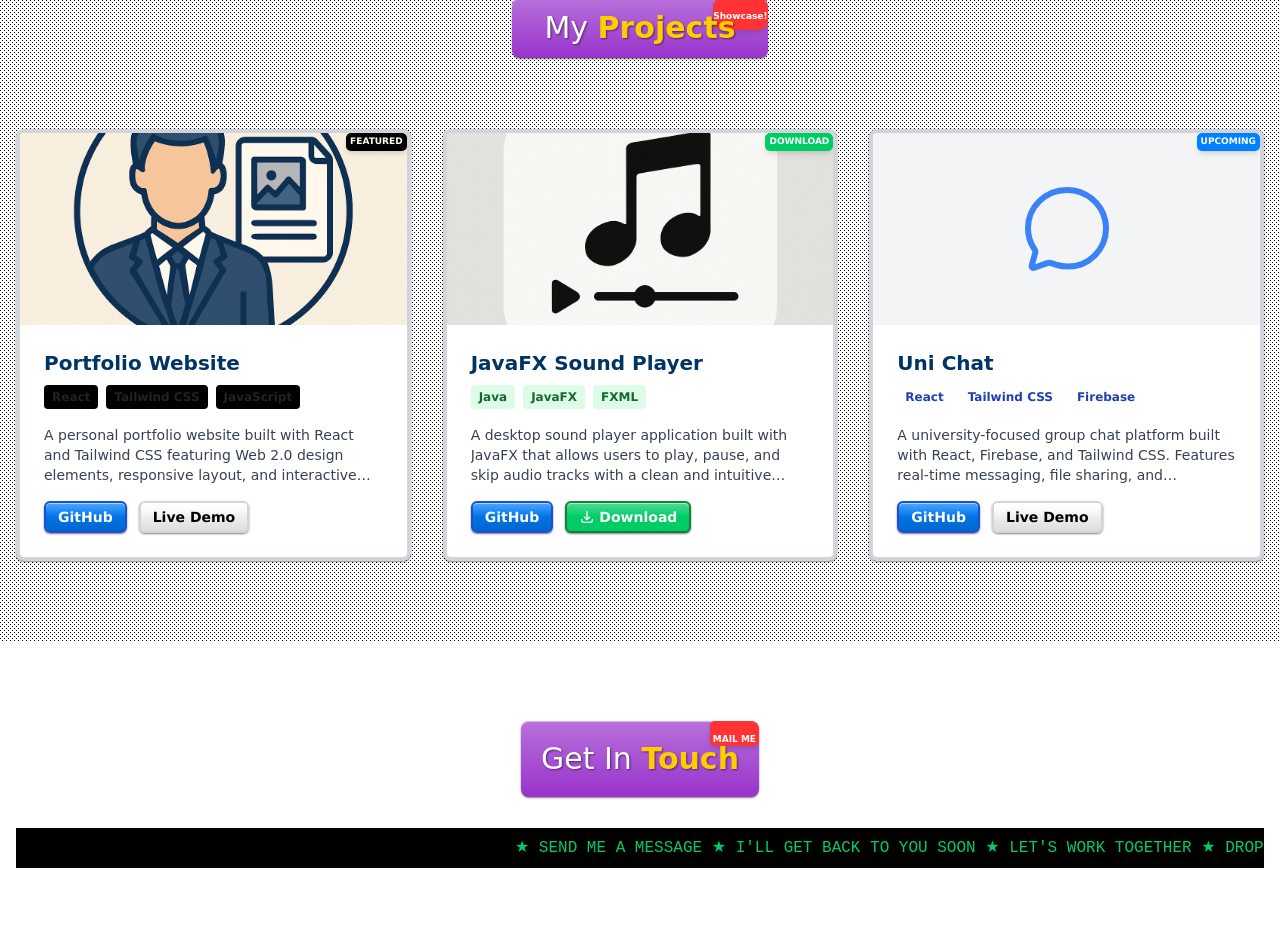
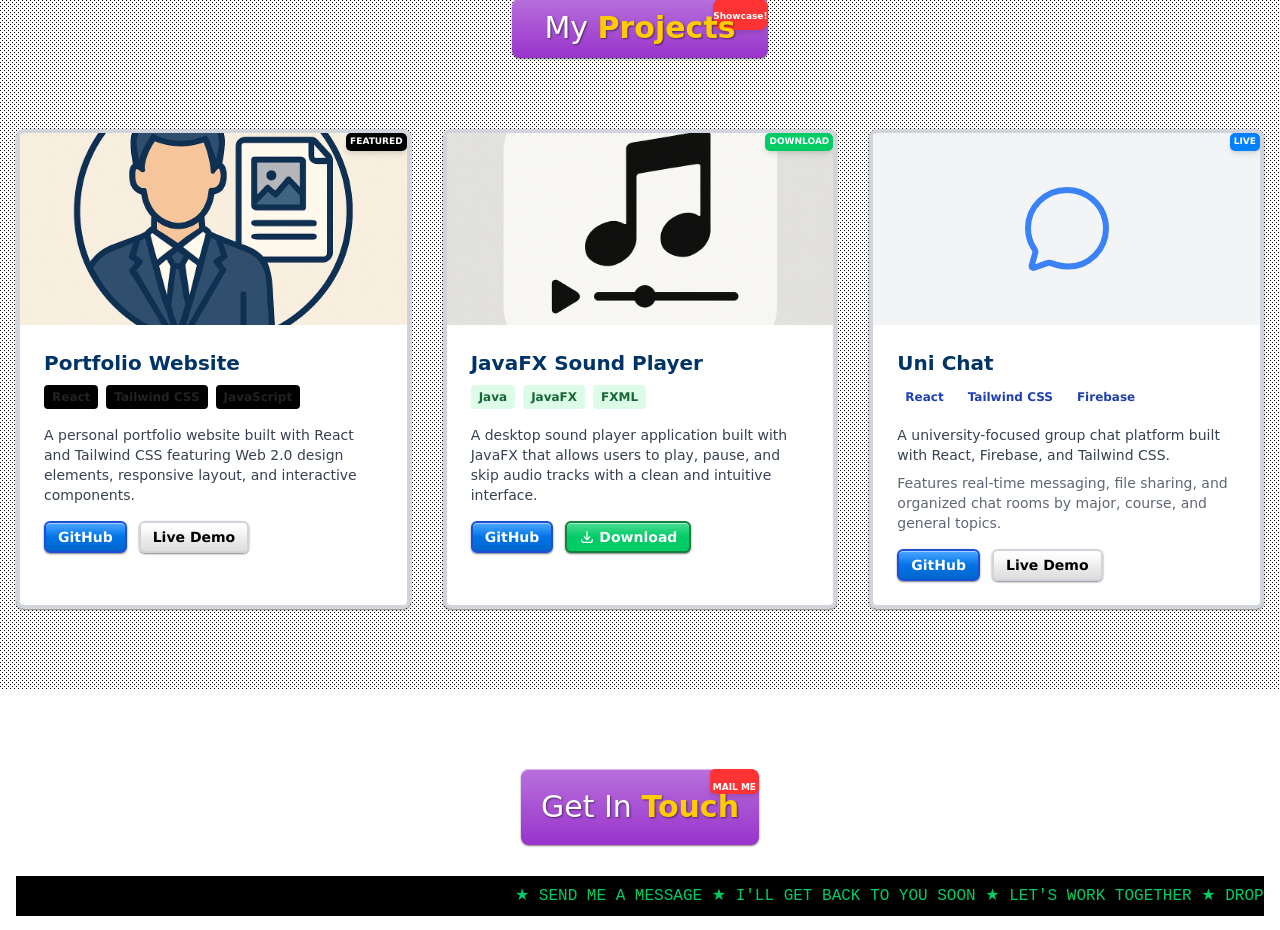
Before and after one commit to AhmedQw1/CV-Web-Portfolio, a React (Vite) app: page / in a window 1280 px wide. Shown: the part 2520-3450 px from the top of the page. Built offline with nearby package versions, Linux system fonts and the light colour scheme; the HTML template or start-up script is replaced by a standard one.

Commit message:
Increase project card and image container heights for visual consistency

```diff
--- a/src/sections/Projects.jsx
+++ b/src/sections/Projects.jsx
@@ -1,3 +1,9 @@
+/**
+ * Projects component
+ * Current Date and Time (UTC - YYYY-MM-DD HH:MM:SS formatted): 2025-08-13 10:01:37
+ * Current User's Login: AhmedQw1
+ */
+
 import { IoChatbubbleOutline } from "react-icons/io5";
 import React, { useEffect, useRef } from 'react';
 
@@ -52,19 +58,20 @@ const Projects = () => {
       ],
       description: "A desktop sound player application built with JavaFX that allows users to play, pause, and skip audio tracks with a clean and intuitive interface.",
       githubUrl: "https://github.com/AhmedQw1/SoundPlayer.git",
-  downloadUrl: "https://github.com/AhmedQw1/SoundPlayer/releases/download/v1.0.0/SoundPlayerV1-1.0.exe",
+      downloadUrl: "https://github.com/AhmedQw1/SoundPlayer/releases/download/v1.0.0/SoundPlayerV1-1.0.exe",
       labelColor: "web2-green"
     },
     {
       title: "Uni Chat",
       image: null,
-      label: "UPCOMING",
+      label: "LIVE",
       tags: [
         { name: "React", color: "blue-100 text-blue-800" },
         { name: "Tailwind CSS", color: "blue-100 text-blue-800" },
         { name: "Firebase", color: "blue-100 text-blue-800" }
       ],
-      description: "A university-focused group chat platform built with React, Firebase, and Tailwind CSS. Features real-time messaging, file sharing, and organized chat rooms by major, course, and general topics.",
+      descriptionPrimary: "A university-focused group chat platform built with React, Firebase, and Tailwind CSS.",
+      descriptionSecondary: "Features real-time messaging, file sharing, and organized chat rooms by major, course, and general topics.",
       githubUrl: "https://github.com/AhmedQw1/uni-chat-app.git",
       liveUrl: "https://uni-chat-app-vuuh.vercel.app/",
       labelColor: "web2-blue"
@@ -81,7 +88,7 @@ const Projects = () => {
               <h2 className="relative z-10 text-shadow">
                 My <span className="text-web2-yellow font-bold">Projects</span>
               </h2>
-              <div className="absolute -right-0 top-0 bottom-7   bg-web2-red text-white px-[0px] py-[0px] shadow-md text-[9px] font-bold rounded-[9px]">
+              <div className="absolute -right-0 top-0 bottom-7 bg-web2-red text-white px-[0px] py-[0px] shadow-md text-[9px] font-bold rounded-[9px]">
                 Showcase!
               </div>
             </div>
@@ -125,9 +132,20 @@ const Projects = () => {
                       ))}
                     </div>
 
-                    <p className="text-gray-700 mb-4 font-comic text-sm line-clamp-3">
-                      {project.description}
-                    </p>
+                    {project.descriptionPrimary ? (
+                      <>
+                        <p className="text-gray-700 mb-2 font-comic text-sm">
+                          {project.descriptionPrimary}
+                        </p>
+                        <p className="text-gray-700 mb-4 font-comic text-sm text-opacity-80">
+                          {project.descriptionSecondary}
+                        </p>
+                      </>
+                    ) : (
+                      <p className="text-gray-700 mb-4 font-comic text-sm">
+                        {project.description}
+                      </p>
+                    )}
 
                     <div className="flex space-x-3">
                       <a
```
